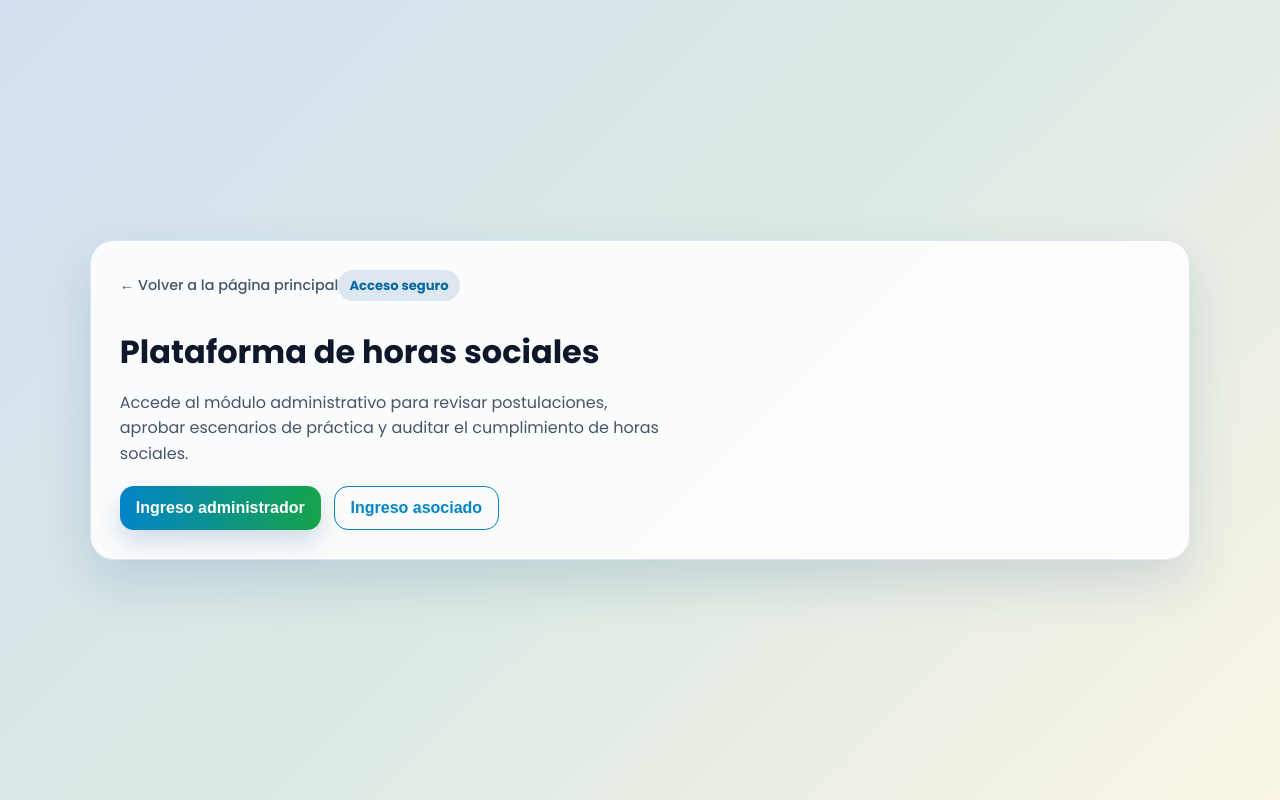
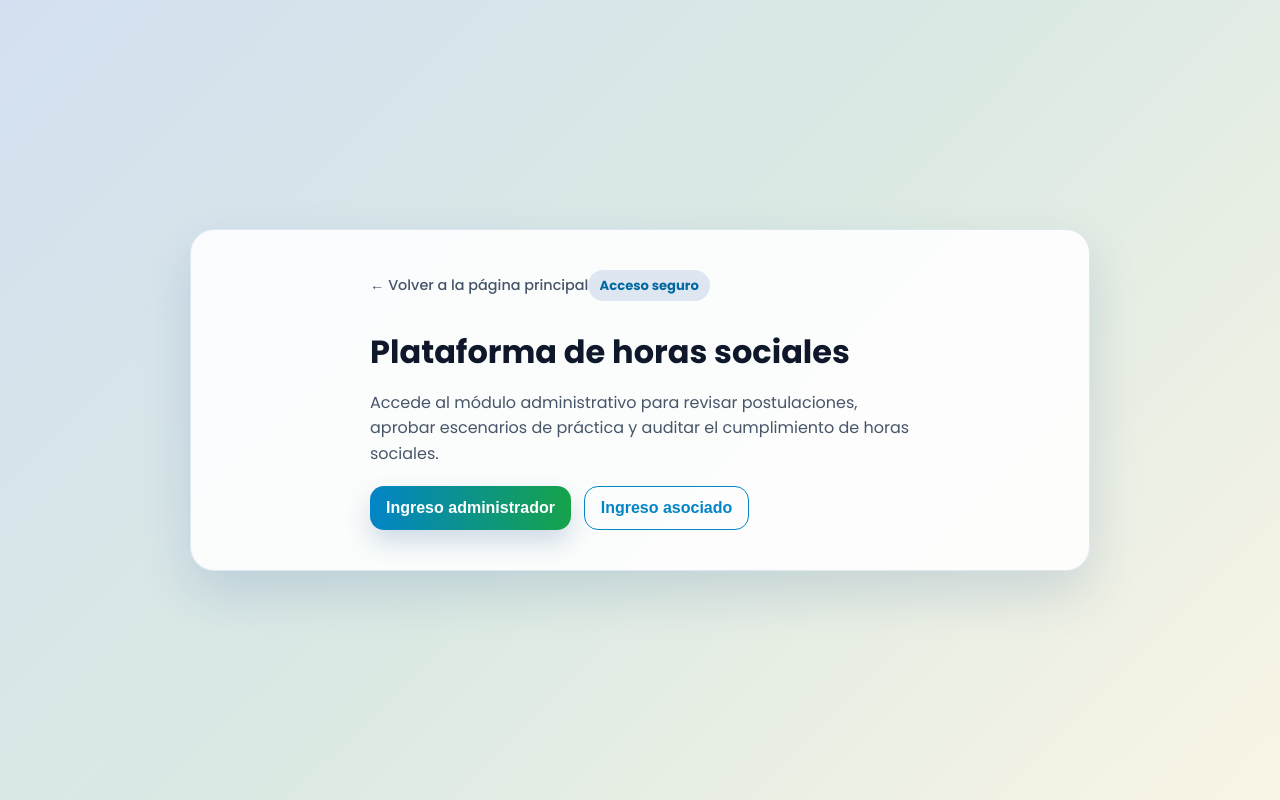
Before and after one commit to colsabiacacias2-crypto/colsabi-, a Next.js app: page /ingreso in a window 1280 px wide. Built offline with nearby package versions, Linux system fonts and the light colour scheme; no server answers.

Commit message:
estilos nuevos

```diff
--- a/app/admin/postulaciones/page.js
+++ b/app/admin/postulaciones/page.js
@@ -34,7 +34,7 @@ export default async function PostulacionesPage() {
               <p>No hay postulaciones pendientes por revisar en este momento.</p>
             </div>
           ) : (
-            <div style={{ display: 'grid', gap: '1.5rem' }}>
+            <div style={{ display: 'grid', gridTemplateColumns: 'repeat(auto-fit, minmax(320px, 1fr))', gap: '1.5rem' }}>
               {postulaciones.map((app) => (
                 <div key={app.id} style={{ border: '1px solid var(--border)', borderRadius: '12px', padding: '1.5rem', background: '#fff' }}>
                   <div style={{ display: 'flex', justifyContent: 'space-between', alignItems: 'flex-start', flexWrap: 'wrap', gap: '1rem' }}>
--- a/app/globals.css
+++ b/app/globals.css
@@ -1360,20 +1360,23 @@ audio {
 
 .workspace-auth{
   min-height:100vh;
-  display:grid;
-  place-items:center;
-  padding:2.4rem 0;
+  display:flex;
+  align-items:center;
+  justify-content:center;
+  padding:2.4rem 1rem;
   background:linear-gradient(135deg, rgba(10,76,163,.16), rgba(31,122,62,.14), rgba(244,180,0,.10));
 }
 .workspace-auth__panel{
-  width:min(1100px, 92%);
-  display:grid;
-  grid-template-columns:1.1fr .9fr;
+  width:100%;
+  max-width:900px;
+  display:flex;
+  flex-direction:column;
+  align-items:center;
   gap:1.4rem;
   background:rgba(255,255,255,.88);
   border:1px solid rgba(10,76,163,.12);
   border-radius:24px;
-  padding:1.8rem;
+  padding:2.5rem;
   box-shadow:0 22px 52px rgba(8,59,128,.14);
 }
 .workspace-auth__content h1{margin:.35rem 0 0;font-size:2rem}
```
